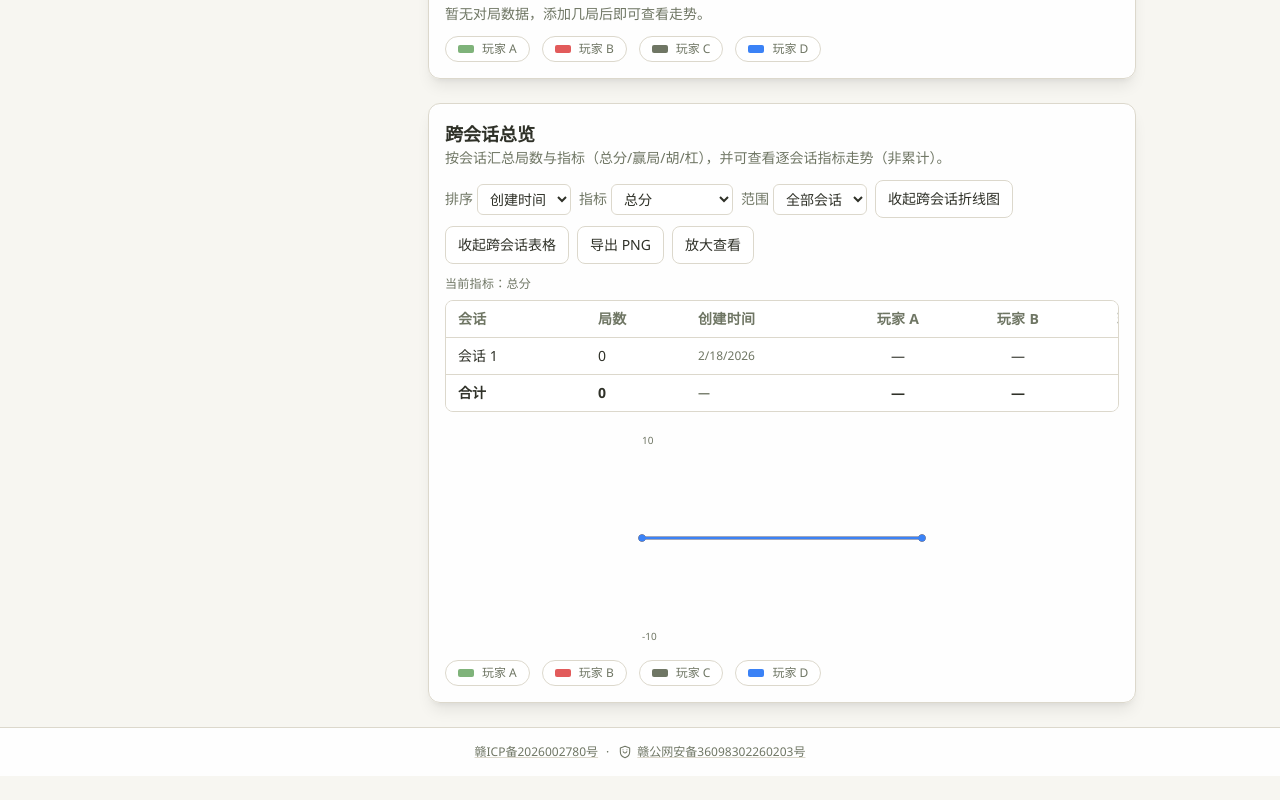
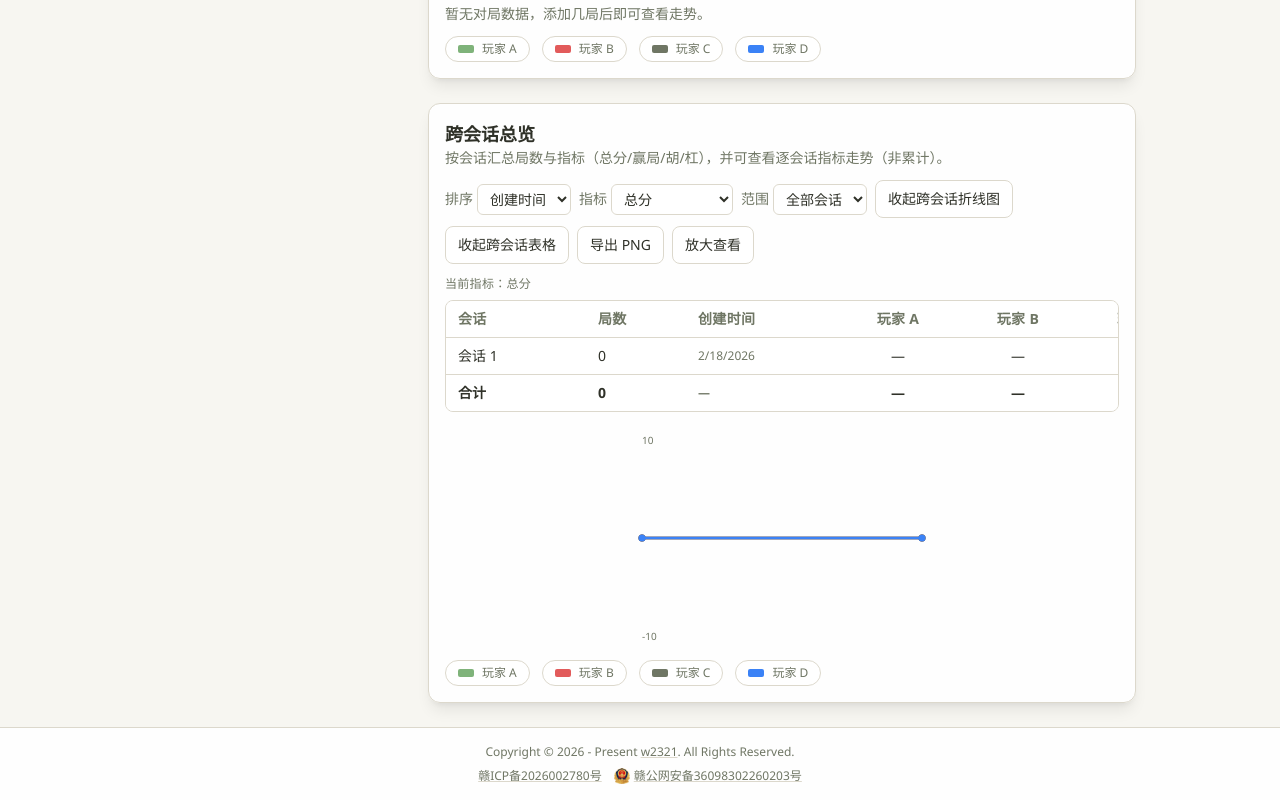
Before and after one commit to 2321Robin/ScoreCard, a React (Vite) app: page / in a window 1280 px wide. Shown: the part 1353-2153 px from the top of the page. Before the commit the page ends 2129 px from the top, so only its background shows below. Built offline with nearby package versions, Linux system fonts and the light colour scheme.

Commit message:
feat: update footer with new copyright and ICP info

```diff
--- a/src/App.jsx
+++ b/src/App.jsx
@@ -1241,8 +1241,20 @@ function App() {
       </main>
 
       <footer className="border-t border-line bg-panel/90">
-        <div className="mx-auto flex max-w-5xl flex-wrap items-center justify-center gap-2 px-4 py-4 text-xs text-muted">
-          <div className="flex flex-wrap items-center gap-2">
+        <div className="mx-auto flex max-w-5xl flex-col items-center justify-center gap-2 px-4 py-4 text-xs text-muted">
+          <div className="text-center">
+            Copyright © 2026 - Present{' '}
+            <a
+              href="https://resume.w2321.top"
+              target="_blank"
+              rel="noreferrer"
+              className="underline decoration-line hover:text-text"
+            >
+              w2321
+            </a>
+            . All Rights Reserved.
+          </div>
+          <div className="flex flex-wrap items-center justify-center gap-3">
             <a
               href="https://beian.miit.gov.cn/"
               target="_blank"
@@ -1251,29 +1263,17 @@ function App() {
             >
               赣ICP备2026002780号
             </a>
-            <span className="hidden sm:inline">·</span>
             <a
               href="http://www.beian.gov.cn/portal/registerSystemInfo?recordcode=36098302260203"
               target="_blank"
               rel="noreferrer"
               className="flex items-center gap-1 underline decoration-line hover:text-text"
             >
-              <svg
-                aria-hidden="true"
-                focusable="false"
-                className="h-4 w-4 text-current"
-                viewBox="0 0 24 24"
-                fill="none"
-                stroke="currentColor"
-                strokeWidth="1.6"
-                strokeLinecap="round"
-                strokeLinejoin="round"
-              >
-                <path d="M12 3.5 5 6v5.8c0 4 2.8 7.7 7 8.7 4.2-1 7-4.7 7-8.7V6l-7-2.5Z" />
-                <path d="M9.2 11.5c.5 1.2 1.5 2 2.8 2s2.3-.8 2.8-2" />
-                <path d="M9 8.5h.01" />
-                <path d="M15 8.5h.01" />
-              </svg>
+              <img
+                src="/gongan_beian.png"
+                alt="公安备案图标"
+                className="h-4 w-4"
+              />
               赣公网安备36098302260203号
             </a>
           </div>
```
Also changed, not shown: public/gongan_beian.png (added).
